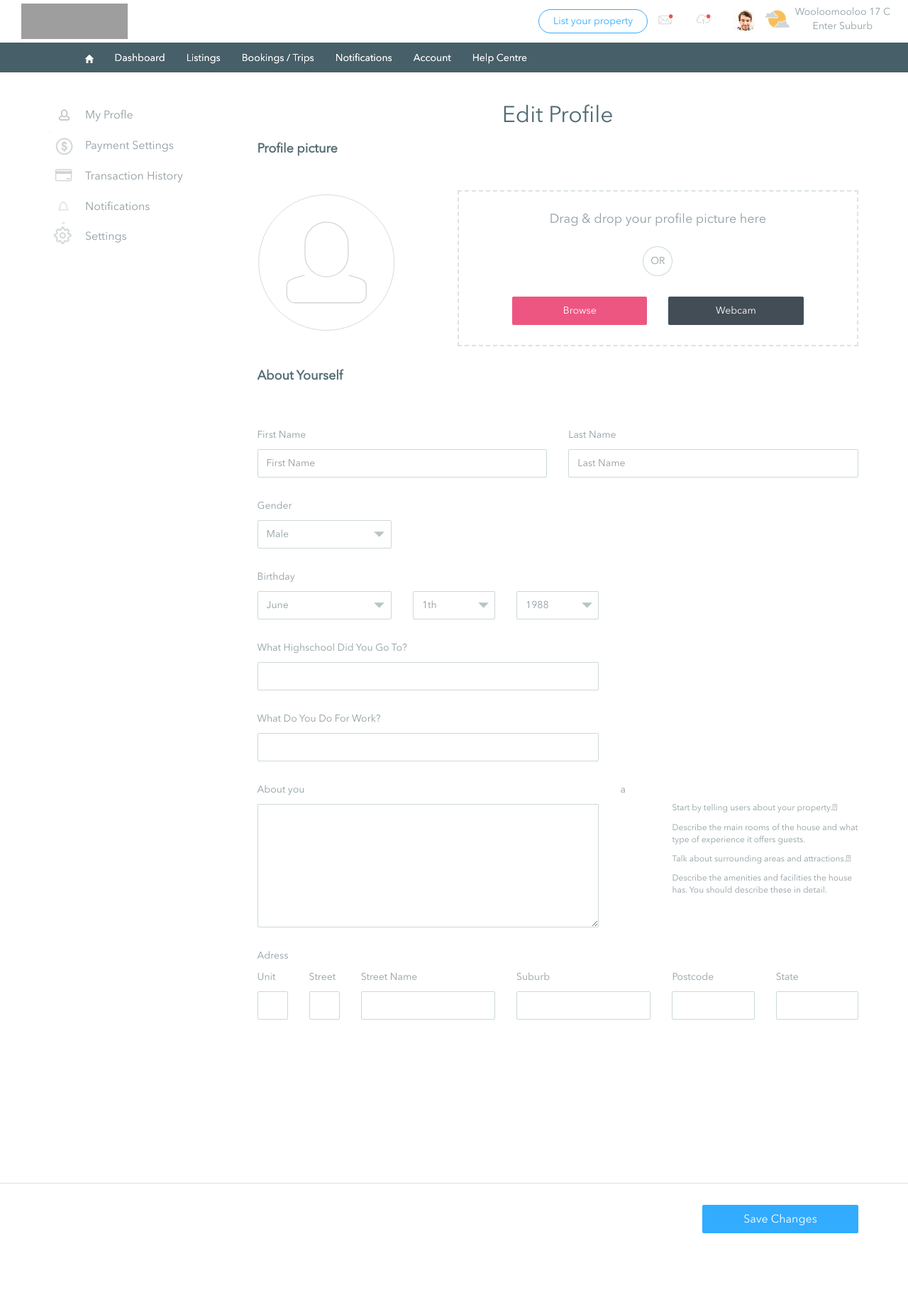
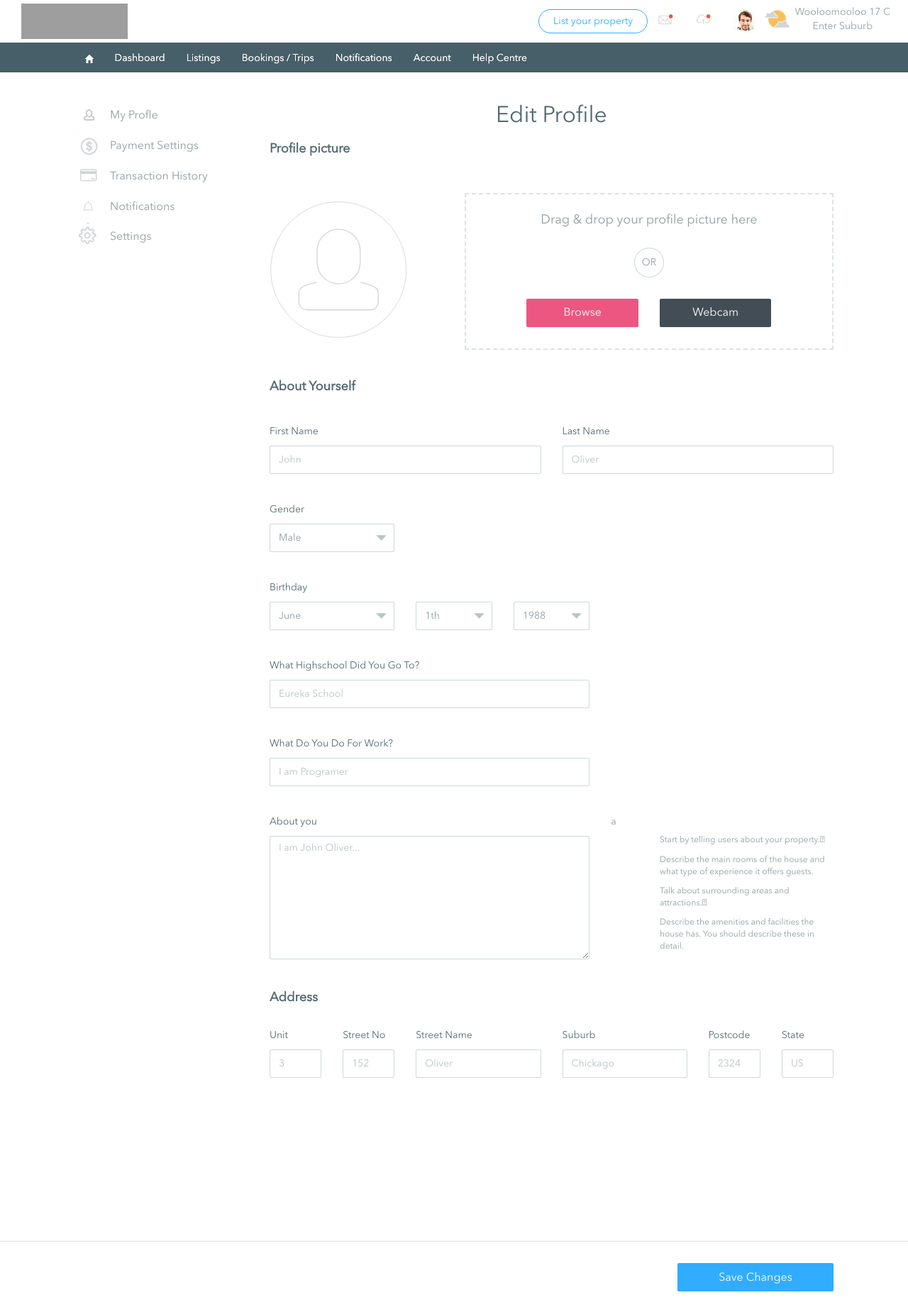
Before and after one commit to dankoknad/OzGetaways, a PHP site: page /__index.html in a window 1280 px wide. Shown: the whole page at 71% size. Before the commit the page ends 1738 px from the top, so only its background shows below. Run offline with PHP 8.4, Linux system fonts and the light colour scheme; grey boxes are pictures that could not be loaded.

Commit message:
making changes

```diff
--- a/__index.html
+++ b/__index.html
@@ -194,25 +194,28 @@
                 </div>
             </div>
             <div class="row">
-                <div class="col-sm-4 col-md-3 col-xs-4">
+                <div class="col-sm-5 col-md-4 col-xs-5">
                     <p class="bold-text">Profile picture</p>
                     <img id="profile-picture" src="img/svg/profile_picture.svg" alt="no profile picture">
                 </div>
-                <div class="col-sm-8 col-md-9 col-xs-8">
+                <div class="col-sm-7 col-md-8 col-xs-7">
                     <div id="edit-profile">
                         <div class="row header-caption"><p>Drag & drop your profile picture here</p></div>
                         <div class="row"><div class="col-sm-12 or_text"><span>OR</span></div></div>
                         <div class="row">
-                            <div class="col-sm-6 col-xs-6">
+                            <div class="col-xs-12 col-md-10 col-md-offset-1">
+                                <div class="col-xs-6 col-sm-6">
                                     <div class="button browse">
                                         <p>Browse</p>
                                     </div>
                                 </div>
-                            <div class="col-sm-6 col-xs-6">
+                                <div class="col-xs-6 col-sm-6">
                                     <div class="button webcam">
                                         <p>Webcam</p>
                                     </div>
                                 </div>
+                            </div>
+
                         </div>
                     </div>
                 </div>
@@ -225,12 +228,12 @@
                             <div class="form-group">
                                 <div class="form-inline">
                                     <div class="form-group col-xs-6">
-                                        <p>First Name</p>
-                                        <input type="text" class="form-control" id="InputLastName" placeholder="First Name">
+                                        <p class="title-input">First Name</p>
+                                        <input type="text" class="form-control" id="InputFirstName" placeholder="John">
                                     </div>
                                     <div class="form-group col-xs-6">
-                                        <p>Last Name </p>
-                                        <input type="text" class="form-control" id="InputFirstName" placeholder="Last Name">
+                                        <p class="title-input">Last Name </p>
+                                        <input type="text" class="form-control" id="InputLastName" placeholder="Oliver">
                                     </div>
                                 </div>
                             </div>
@@ -238,12 +241,12 @@
                         <div class="row">
                             <div class="col-sm-12">
                                 <div class="form-group">
-                                    <div class="row"><div class="col-sm-12"><p>Gender</p></div></div>
+                                    <div class="row"><div class="col-sm-12"><p class="title-input">Gender</p></div></div>
                                     <div class="row">
                                         <div class="col-sm-3 col-xs-3 col-mb-7">
-                                            <select class="form-control" id="selGender">
-                                                <option>Male</option>
-                                            </select>
+                                            <div class="form-control div-select" id="selGender">
+                                                Male
+                                            </div>
                                             <div class="select">
                                                 <ul>
                                                     <li>Male</li>
@@ -257,14 +260,14 @@
                         </div>
                         <div class="row">
                             <div class="col-xs-12">
-                                <div class="row "><div class="col-xs-12"><p>Birthday</p></div></div>
+                                <div class="row "><div class="col-xs-12"><p class="title-input">Birthday</p></div></div>
                                 <div class="row">
                                     <div class="from-group">
                                         <div class="form-inline">
                                             <div class="form-group col-sm-3 col-xs-3  col-mb-6 birthay">
-                                                <select class="form-control" id="selMonth">
-                                                    <option>June</option>
-                                                </select>
+                                                <div class="form-control div-select" id="selMonth">
+                                                    June
+                                                </div>
 
                                                 <div class="select">
                                                     <ul>
@@ -278,9 +281,9 @@
                                                 </div>
                                             </div>
                                             <div class="form-group col-sm-2 col-xs-3  col-mb-3 birthay">
-                                                <select class="form-control" id="selDay">
-                                                    <option>1th</option>
-                                                </select>
+                                                <div class="form-control div-select" id="selDay">
+                                                   1th
+                                                </div>
                                                 <div class="select">
                                                     <ul>
                                                         <li>1th</li>
@@ -293,9 +296,9 @@
                                                 </div>
                                             </div>
                                             <div class="form-group col-sm-2 col-xs-3  col-mb-3  birthay">
-                                                <select class="form-control" id="selYear">
-                                                    <option>1988</option>
-                                                </select>
+                                                <div class="form-control div-select" id="selYear">
+                                                    1988
+                                                </div>
                                                 <div class="select">
                                                     <ul>
                                                         <li>1988</li>
@@ -315,8 +318,8 @@
                         <div class="row">
                             <div class="form-group">
                                 <div class="form-group col-xs-7 col-mb-12">
-                                    <p>What Highschool Did You Go To? </p>
-                                    <input type="text" class="form-control" id="InputSign" placeholder="">
+                                    <p class="title-input">What Highschool Did You Go To? </p>
+                                    <input type="text" class="form-control" id="inputSign" placeholder="Eureka School">
                                 </div>
                             </div>
                         </div>
@@ -324,8 +327,8 @@
                         <div class="row">
                             <div class="form-group">
                                 <div class="form-group col-xs-7 col-mb-12">
-                                    <p>What Do You Do For Work? </p>
-                                    <input type="text" class="form-control" id="InputWork" placeholder="">
+                                    <p class="title-input">What Do You Do For Work? </p>
+                                    <input type="text" class="form-control" id="inputWork" placeholder="I am Programer">
                                 </div>
                             </div>
                         </div>
@@ -333,8 +336,8 @@
                         <div class="row">
                             <div class="col-sm-7 col-xs-7 col-mb-12">
                                 <div class="form-group">
-                                    <p>About you</p>
-                                    <textarea class="form-control" rows="8" id="comment"></textarea>
+                                    <p class="title-input">About you</p>
+                                    <textarea class="form-control" rows="8" id="aboutTextarea" placeholder="I am John Oliver..."></textarea>
                                 </div>
                             </div>
                             <div class="col-sm-1 col-xs-1 col-mb-1 icon-textarea">a</div>
@@ -352,30 +355,35 @@
                         <div class="row">
                             <div class="form-group">
                                 <div class="form-inline">
-                                    <div class="col-sm-12"><p>Adress</p></div>
-                                    <div class="form-group col-sm-1 col-xs-2 col-mb-6">
-                                        <p>Unit </p>
-                                        <input type="text" class="form-control" id="InputUnit" placeholder="">
+                                    <div class="col-sm-12 font-header"><p class="bold-text">Address</p></div>
+
+                                    <div class="col-sm-12 col-md-6 padding-none">
+                                        <div class="form-group col-sm-2 col-md-3 col-xs-2 col-mb-6">
+                                            <p class="title-input">Unit </p>
+                                            <input type="text" class="form-control" id="InputUnit" placeholder="3">
                                         </div>
-                                    <div class="form-group col-sm-1 col-xs-2 col-mb-6">
-                                        <p>Street </p>
-                                        <input type="text" class="form-control" id="InputStreet" placeholder="">
+                                        <div class="form-group col-sm-2 col-md-3 col-xs-2 col-mb-6">
+                                            <p class="title-input">Street No</p>
+                                            <input type="text" class="form-control" id="InputStreetNo" placeholder="152">
                                         </div>
-                                    <div class="form-group col-sm-3 col-xs-8 col-mb-12">
-                                        <p>Street Name </p>
-                                        <input type="text" class="form-control" id="InputStreetName" placeholder="">
+                                        <div class="form-group col-sm-8 col-md-6 col-xs-8 col-mb-12">
+                                            <p class="title-input mobile-padding not-middle">Street Name </p>
+                                            <input type="text" class="form-control" id="InputStreetName" placeholder="Oliver">
                                         </div>
-                                    <div class="form-group col-sm-3 col-xs-8 col-mb-12">
-                                        <p>Suburb </p>
-                                        <input type="text" class="form-control" id="InputSuburb" placeholder="">
                                     </div>
-                                    <div class="form-group col-sm-2 col-xs-2 col-mb-6">
-                                        <p>Postcode </p>
-                                        <input type="text" class="form-control" id="InputPostCode" placeholder="">
+                                    <div class="col-sm-12 col-md-6 padding-none">
+                                        <div class="form-group col-sm-8 col-xs-8 col-mb-12 col-md-6">
+                                            <p class="title-input  mobile-padding">Suburb </p>
+                                            <input type="text" class="form-control" id="InputSuburb" placeholder="Chickago">
                                         </div>
-                                    <div class="form-group col-sm-2 col-xs-2 col-mb-6">
-                                        <p>State </p>
-                                        <input type="text" class="form-control" id="InputState" placeholder="">
+                                        <div class="form-group col-sm-2 col-xs-2 col-mb-6 col-md-3">
+                                            <p class="title-input mobile-padding">Postcode </p>
+                                            <input type="text" class="form-control" id="InputPostCode" placeholder="2324">
+                                        </div>
+                                        <div class="form-group col-sm-2 col-xs-2 col-mb-6 col-md-3">
+                                            <p class="title-input mobile-padding">State </p>
+                                            <input type="text" class="form-control" id="InputState" placeholder="US">
+                                        </div>
                                     </div>
                                 </div>
                             </div>
@@ -397,24 +405,50 @@
 
 <script type="text/javascript">
     $( document ).ready(function() {
-        $('option').hide();
+
+        /* Drop down */
+
         $('.select').hide();
-
-        $('select').click(function(){
-            var siblings = $(this).siblings().toggle();
-        });
 
         $('li').click(function(){
             var nameLi = $(this).text();
-            $(this).parent().siblings().children().text(nameLi);
+            $(this).parent().parent().siblings().text(nameLi);
             $('.select').hide();
         });
 
         $('body').click(function(e){
+            $('.div-select').removeClass('div-select-click');
+
             if ( $(e.target).siblings().attr('class') != 'select' ){
                 $('.select').hide();
+
+                $('.div-select').css({
+                    'background' : "url('img/svg/arrow_up.svg') no-repeat",
+                    'background-position': 'right 10px center',
+                    'background-size': '15px 8px',
+                    'text-indent': '0.01px'
+                });
+
             } else {
+                console.log($(e.target).siblings());
+
+                $(e.target).css({
+                    'background' : "url('img/svg/arrow_down.svg') no-repeat",
+                    'background-position': 'right 10px center',
+                    'background-size': '15px 8px',
+                    'text-indent': '0.01px'
+                });
+
+                $('.select').siblings().not(e.target).css({
+                    'background' : "url('img/svg/arrow_up.svg') no-repeat",
+                    'background-position': 'right 10px center',
+                    'background-size': '15px 8px',
+                    'text-indent': '0.01px'
+                });
+
                 $('.select').hide();
+
+                $(e.target).addClass('div-select-click');
                 $(e.target).siblings().toggle();
             }
         });
@@ -431,6 +465,56 @@
             else sticky.removeClass('fixed');
         });
 
+        /* Form Validate */
+
+        var errorMessage = {};
+        var inputForm = {};
+
+        errorMessage.firstname = "First name required";
+
+        $('#saveChangeButton').click(function(e){
+            event.preventDefault();
+
+            inputForm.firstname = $('#InputFirstName');
+            inputForm.lastname = $('#InputLastName');
+            inputForm.gender = $('#selGender');
+            inputForm.birthdayMonth = $('#selMonth');
+            inputForm.birthdayDay = $('#selDay');
+            inputForm.birthdayYear = $('#selYear');
+            inputForm.Sign = $('#inputSign');
+            inputForm.Work = $('#inputWork');
+            inputForm.about = $('#aboutTextarea');
+            inputForm.Unit = $('#InputUnit');
+            inputForm.StreetNo = $('#InputStreetNo');
+            inputForm.StreetName = $('#InputStreetName');
+            inputForm.Suburb = $('#InputSuburb');
+            inputForm.PostCode = $('#InputPostCode');
+            inputForm.State = $('#InputState');
+
+            var errorType = true;
+
+            $.each( inputForm, function( key, value ) {
+                value.removeClass('box-error');
+
+                if (value[0].localName == 'div') {
+                    if( $.trim(value[0].innerHTML).length == 0){
+                        value.addClass('box-error');
+                        errorType = false;
+                    }
+                } else {
+                    if( $.trim(value.val()).length == 0){
+                        value.addClass('box-error');
+                        errorType = false;
+                    }
+                }
+
+
+                console.log("error type = ", errorType );
+            });
+
+
+        })
+
 
     });
 </script>
--- a/css/custom.css
+++ b/css/custom.css
@@ -1,6 +1,12 @@
 @font-face {
     font-family: Avenir;
     src: url(../fonts/Avenir/AvenirNextLTPro-Regular.otf);
+}
+
+@media (min-width: 1200px) {
+    .container {
+        width: 1100px;
+    }
 }
 
 body {
@@ -27,7 +33,7 @@ body {
     -webkit-appearance: none;
     -moz-appearance: none;
     background: url('../img/svg/arrow_up.svg') no-repeat;
-    background-position:  95% 50%;
+    background-position:  right 10px center;
     background-size: 15px 8px;
     text-indent: 0.01px;
 }
@@ -178,6 +175,10 @@ body {
     width: 50px;
 }
 
+.font-header {
+    font-size: 16px;
+}
+
 .personDiv {
     width: 30px;
     height: 30px;
@@ -328,7 +334,11 @@ body {
 
 .header-caption {
     font-size:18px;
-    padding-bottom: 5px;
+    margin-top: -3px;
+}
+
+.header-caption > p {
+    line-height: 18px;
 }
 
 #transaction-style {
@@ -366,6 +376,10 @@ body {
     background-position: -191px -44px;
     width: 480px;
     height: 200px;
+}
+
+.padding-none {
+    padding:0px;
 }
 
 #settings-style {
@@ -428,47 +442,26 @@ body {
     -webkit-appearance: none;
     -moz-appearance: none;
     background: url('../img/svg/arrow_up.svg') no-repeat;
-    background-position: 92% 50%;
-    background-size: 15px 8px;
-    text-indent: 0.01px;
-}
-
-#selDay:focus {
-    background: url('../img/svg/arrow_down.svg') no-repeat;
-    background-position: 92% 50%;
-    background-size: 15px 8px;
-    text-indent: 0.01px;
-}
-
-#selYear:focus {
-    background: url('../img/svg/arrow_down.svg') no-repeat;
-    background-position: 92% 50%;
+    background-position: right 10px center;
     background-size: 15px 8px;
     text-indent: 0.01px;
 }
 
 #profile-picture {
     width: 193px;
-    margin-top: 20px;
+    margin-top: 30px;
 }
 
 #edit-profile {
     border: 2px dashed #dae3e5;
-    height: 220px;
-    margin-top: 70px;
-    padding: 4.3% 12%;
     text-align: center;
-    float: right;
-    width: 90%;
-}
-
-#edit-profile > p {
-    padding-bottom: 25px;
+    margin-top: 74px;
+    padding: 30px;
 }
 
 .or_text {
     display:block;
-    padding:10px;
+    margin:20px 0px;
 }
 
 .or_text > span {
@@ -480,18 +473,17 @@ body {
 
 .button {
     height:40px;
-    margin-top:19px;
     color:#fff;
     text-align: center;
     cursor:pointer;
     border-radius: 2px;
+    margin-top:10px;
 }
 
 .button > p {
     display: block;
-    margin: 0px;
-    height: 100%;
-    padding-top:10px;
+    font-size: 16px;
+    padding-top: 9px;
 }
 
 .browse {
@@ -524,7 +516,7 @@ body {
 }
 
 .form-row {
-    margin-top:30px;
+    margin-top:40px;
 }
 
 #selMonth {
@@ -532,16 +524,7 @@ body {
     -webkit-appearance: none;
     -moz-appearance: none;
     background: url('../img/svg/arrow_up.svg') no-repeat;
-    background-position: 95% 50%;
-    background-size: 15px 8px;
-    text-indent: 0.01px;
-}
-
-#selMonth:focus {
-    -webkit-appearance: none;
-    -moz-appearance: none;
-    background: url('../img/svg/arrow_down.svg') no-repeat;
-    background-position: 95% 50%;
+    background-position: right 10px center;
     background-size: 15px 8px;
     text-indent: 0.01px;
 }
@@ -560,15 +543,41 @@ body {
     color:#919ea3;
     font-size:14px;
     box-shadow: 0px 0px 0px !important;
+    -webkit-box-shadow: inset 0 0 0px !important;
+    -moz-box-shadow: inset 0 0 0px !important;
+    box-shadow: inset 0 0 0px !important;
 }
 
-.form-group input,.form-group select{
+.form-group input,.form-group .div-select{
     height:40px;
+}
+
+
+.title-input {
+    color:#526a72;
+}
+
+.div-select {
+    padding-top: 9px;
+}
+
+.div-select-click {
+    border-radius: 2px 2px 0px 0px;
 }
 
 .form-group {
     margin-bottom: 0px;
 }
+
+input[type=text]::-webkit-input-placeholder {color:#bac3c6;}
+input[type=text]::-moz-placeholder{color:#bac3c6;}
+input[type=text]:-moz-placeholder {color:#bac3c6;}
+input[type=text]:-ms-input-placeholder {color:#bac3c6;}
+
+.form-group > textarea::-webkit-input-placeholder{color:#bac3c6;}
+.form-group > textarea::-moz-placeholder{color:#bac3c6;}
+.form-group > textarea:-moz-placeholder{color:#bac3c6;}
+.form-group > textarea:-ms-input-placeholder {color:#bac3c6;}
 
 .form-control:focus {
     outline: none;
@@ -577,7 +586,11 @@ body {
 }
 
 .form > .row {
-    padding-top:30px;
+    padding-top:40px;
+}
+
+.form > .row:first-child {
+    padding-top: 10px;
 }
 
 .birthay {
@@ -646,7 +661,7 @@ body {
     font-size:12px;
 }
 
-#InputUnit,#InputStreet,#InputStreetName,#InputSuburb,#InputPostCode,#InputState {
+#InputUnit,#InputStreetNo,#InputStreetName,#InputSuburb,#InputPostCode,#InputState {
     width:100%;
 }
 
```
Also changed, not shown: other parts of css/custom.css (+35 -52 lines). Lines whose indentation alone changed are shown as unchanged.
